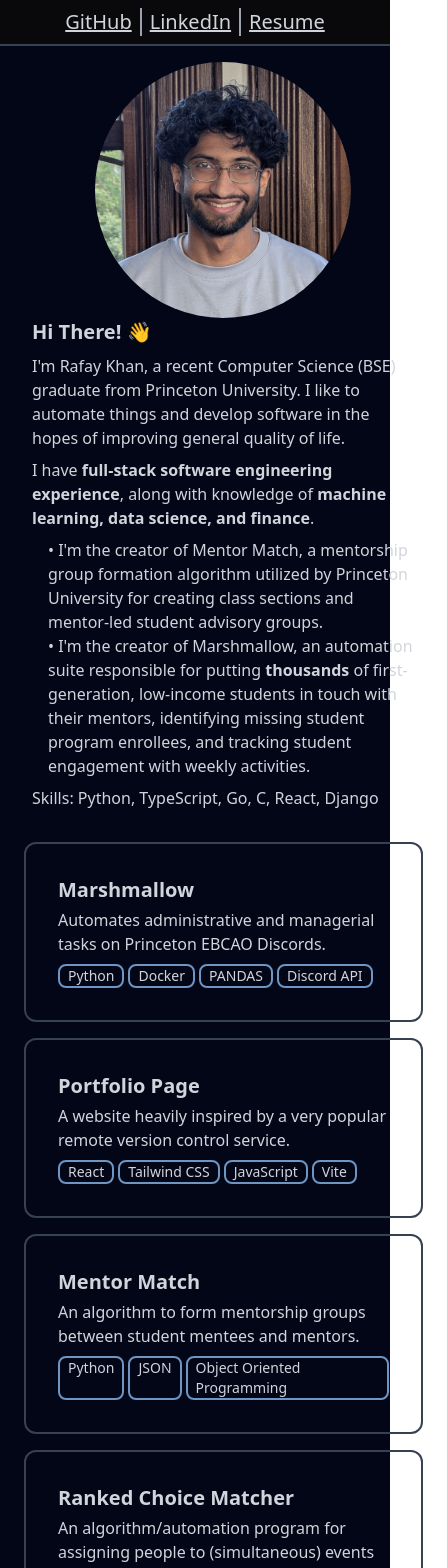
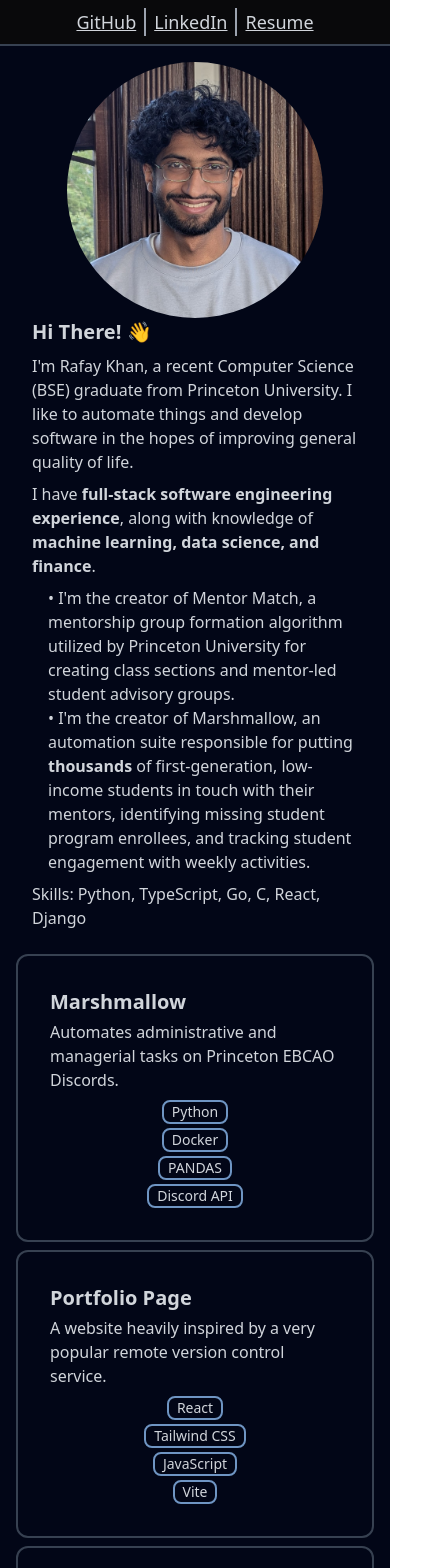
Before and after one commit to rafaykhan-source/portfolio, a React (Vite) app: page / in a window 390 px wide. Shown: the top 1568 px of the page, 447 px wide, since content can reach past the window. Built offline with nearby package versions, Linux system fonts and the light colour scheme.

Commit message:
feat: add mobile support

```diff
--- a/src/components/Footer.jsx
+++ b/src/components/Footer.jsx
@@ -1,7 +1,7 @@
 export function Footer() {
   return (
     <>
-      <div className="m-auto px-4 pb-2 text-gray-500">
+      <div className="py-2 pl-4 text-gray-600">
         This site was developed with React, Tailwind CSS, and Vite.
       </div>
     </>
--- a/src/components/IntroCard.jsx
+++ b/src/components/IntroCard.jsx
@@ -3,9 +3,9 @@ import { IntroInfo } from './IntroInfo'
 export function IntroCard() {
   return (
     <>
-      <div className="max-w-6xl p-4">
-        <div className="grid place-items-center sm:grid-flow-row-dense lg:grid-cols-3">
-          <div className="flex-none place-self-center px-4">
+      <div className="p-4 md:max-w-6xl">
+        <div className="grid grid-cols-1 place-items-center md:grid-flow-row-dense lg:grid-cols-3">
+          <div className="flex-none px-4">
             <img
               className="h-64 w-64 rounded-full"
               src="./me.jpeg"
--- a/src/components/NameCard.jsx
+++ /dev/null
@@ -1,7 +0,0 @@
-export function NameCard() {
-  return (
-    <>
-      <div className="pb-2 font-sans text-4xl font-medium">Rafay Khan</div>
-    </>
-  )
-}
--- a/src/components/NavBar.jsx
+++ b/src/components/NavBar.jsx
@@ -20,7 +20,7 @@ export function NavBar() {
   ))
   return (
     <>
-      <div className="grid grid-flow-col place-content-center divide-x-2 divide-solid divide-gray-400 border-b-2 border-gray-700 bg-zinc-950 p-2">
+      <div className="grid grid-flow-col place-content-center divide-x-2 divide-solid divide-gray-400 border-b-2 border-gray-700 bg-zinc-950 py-2">
         {navItems}
       </div>
     </>
--- a/src/components/NavItem.jsx
+++ b/src/components/NavItem.jsx
@@ -3,7 +3,7 @@ import { Link } from './Link'
 export function NavItem({ url, content }) {
   return (
     <>
-      <div className="max-w-lg px-2 text-center text-xl">
+      <div className="px-2 text-lg">
         <Link url={url} content={content}></Link>
       </div>
     </>
--- a/src/components/ProjectCard.jsx
+++ b/src/components/ProjectCard.jsx
@@ -8,11 +8,13 @@ export function ProjectCard({ project }) {
     <>
       <a
         href={project.url}
-        className="delay-50 m-2 flex flex-col rounded-xl border-2 border-solid border-gray-700 p-8 transition duration-200 ease-in-out hover:-translate-y-1 hover:border-gray-400"
+        className="delay-50 grid-col grid rounded-xl border-2 border-solid border-gray-700 p-8 transition duration-200 ease-in-out hover:-translate-y-1 hover:border-gray-400"
       >
         <div className="text-xl font-semibold">{project.name}</div>
         <div className="py-1">{project.description}</div>
-        <div className="flex flex-row gap-1 pt-1">{skills}</div>
+        <div className="flex flex-col place-items-center gap-1 pt-1 sm:flex-row">
+          {skills}
+        </div>
       </a>
     </>
   )
--- a/src/components/ProjectsTable.jsx
+++ b/src/components/ProjectsTable.jsx
@@ -6,7 +6,7 @@ export function ProjectsTable({ projects }) {
   ))
   return (
     <>
-      <div className="grid px-4 sm:grid-flow-row-dense xl:grid-cols-2">
+      <div className="grid grid-flow-row-dense gap-2 px-4 lg:grid-cols-2">
         {items}
       </div>
     </>
```
